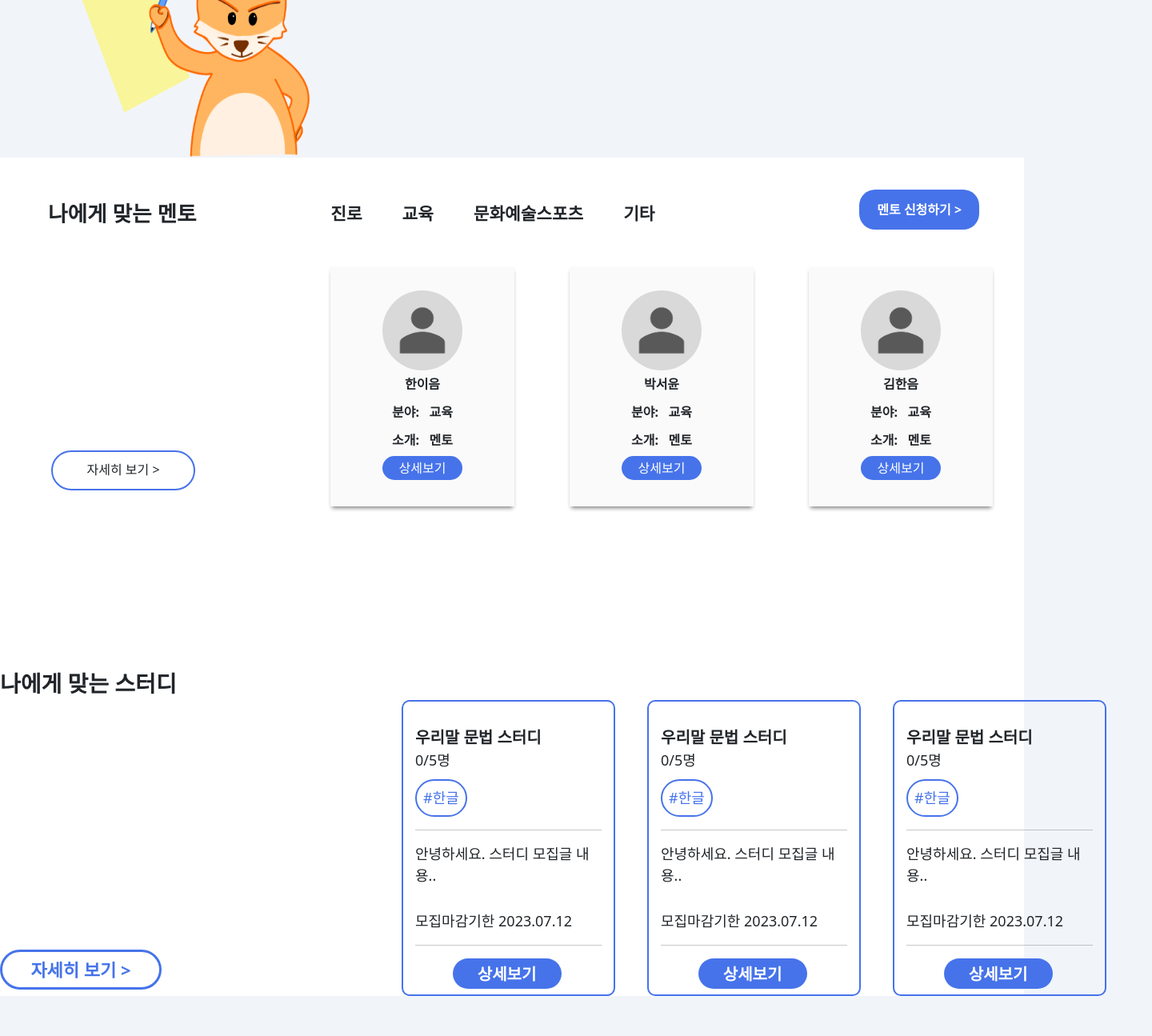
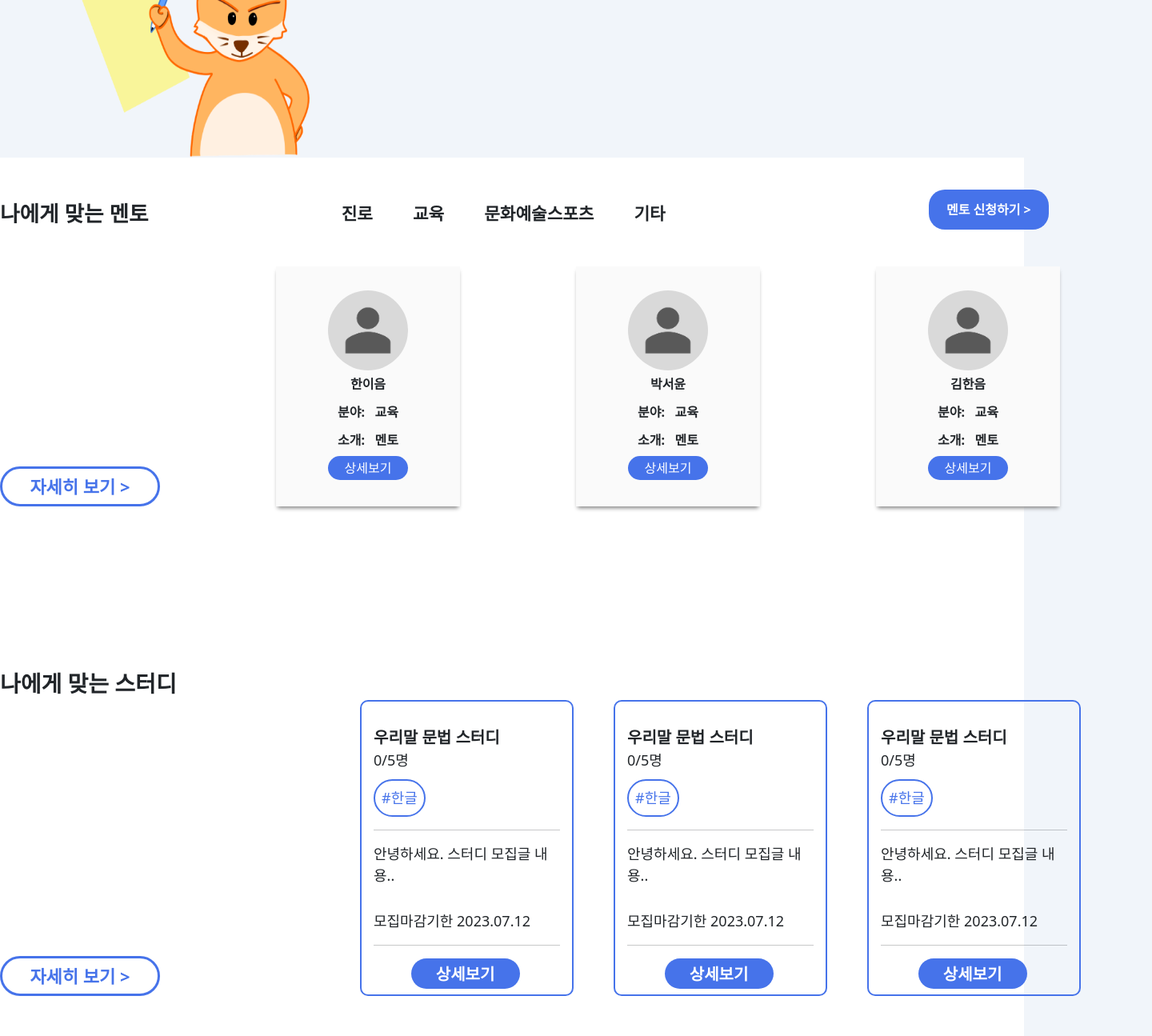
Before and after one commit to Eduwith/frontend, a React (Create React App) app: page / in a window 1280 px wide. Shown: the part 433-1728 px from the top of the page at 80% size, 1440 px wide, since content can reach past the window. Before the commit the page ends 1678 px from the top, so only its background shows below. Built offline with nearby package versions, Linux system fonts and the light colour scheme; no server answers.

Commit message:
CHORE: update dashboard css

```diff
--- a/src/components/home/Home_Study.module.css
+++ b/src/components/home/Home_Study.module.css
@@ -1,7 +1,7 @@
 .top{
     /* width: 100%;
     margin-left: 100px; */
-    width: 1400px;
+    width: 1440px;
     margin: 0 auto;
 }
 .title{
@@ -12,30 +12,33 @@
     display: flex;
     /* width: 100%;
     margin-left: 100px; */
-    width: 1400px;
+    width: 1440px;
     margin: 0 auto;
+    padding-bottom: 50px;
 }
 .btndetail{
-    width: 202px;
+    width: 200px;
     height: 50px;
-    margin-top: 312px;
+    margin-top: 320px;
 
     background-color: white;
     border: 3px solid #4673EA;
     border-radius: 30px;
 
+    text-align: center;
+    line-height: 45px;
     font-weight: 600;
     font-size: 22px;
     color: #4673EA;
 }
 .studylist{
-    margin-left: 260px;
+    margin-left: 200px;
     display: flex;
 }
 .studybox{
     width: 267px;
     height: 370px;
-    margin-left: 40px;
+    margin-left: 50px;
     padding: 30px 15px;
 
     border: 2px solid #4673EA;
--- a/src/components/mentoring/Mento.module.css
+++ b/src/components/mentoring/Mento.module.css
@@ -9,8 +9,11 @@
   flex-flow: row wrap;
   justify-content: space-between;
   font-weight: 600;
-  margin-left: 60px;
-  margin-top: 40px;
+  width: 1440px;
+  margin: 0 auto;
+  padding-top: 40px;
+  /* margin-left: 60px;
+  margin-top: 40px; */
 }
 
 .detailbtn {
@@ -70,7 +73,10 @@
 }
 
 .middle {
-  margin-bottom: 200px;
+  width: 1440px;
+  margin: 0 auto;
+  padding-bottom: 200px;
+  /* margin-bottom: 200px; */
   display: flex;
   justify-content: space-between;
   flex-flow: row wrap;
@@ -98,7 +104,20 @@
 }
 
 .detailBtn {
-  width: 180px;
+  width: 200px;
+  height: 50px;
+  margin-top: 270px;
+
+  background-color: white;
+  border: 3px solid #4673EA;
+  border-radius: 30px;
+
+  text-align: center;
+  line-height: 45px;
+  font-weight: 600;
+  font-size: 22px;
+  color: #4673EA;
+  /* width: 180px;
   height: 50px;
   background-color: white;
   border: 2px solid #4673EA;
@@ -107,5 +126,5 @@
   margin-top: 250px;
   margin-right: 100px;
   text-align: center;
-  line-height: 45px;
+  line-height: 45px; */
 }
```
